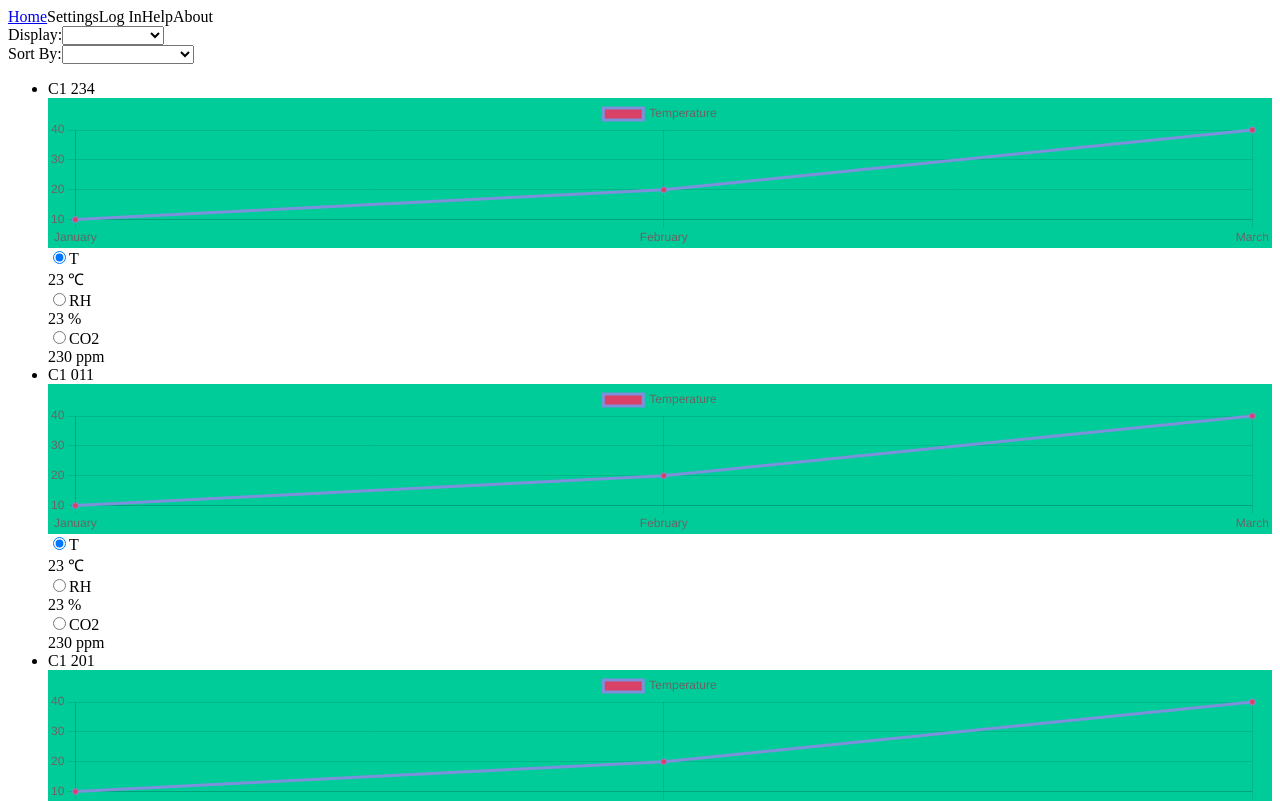
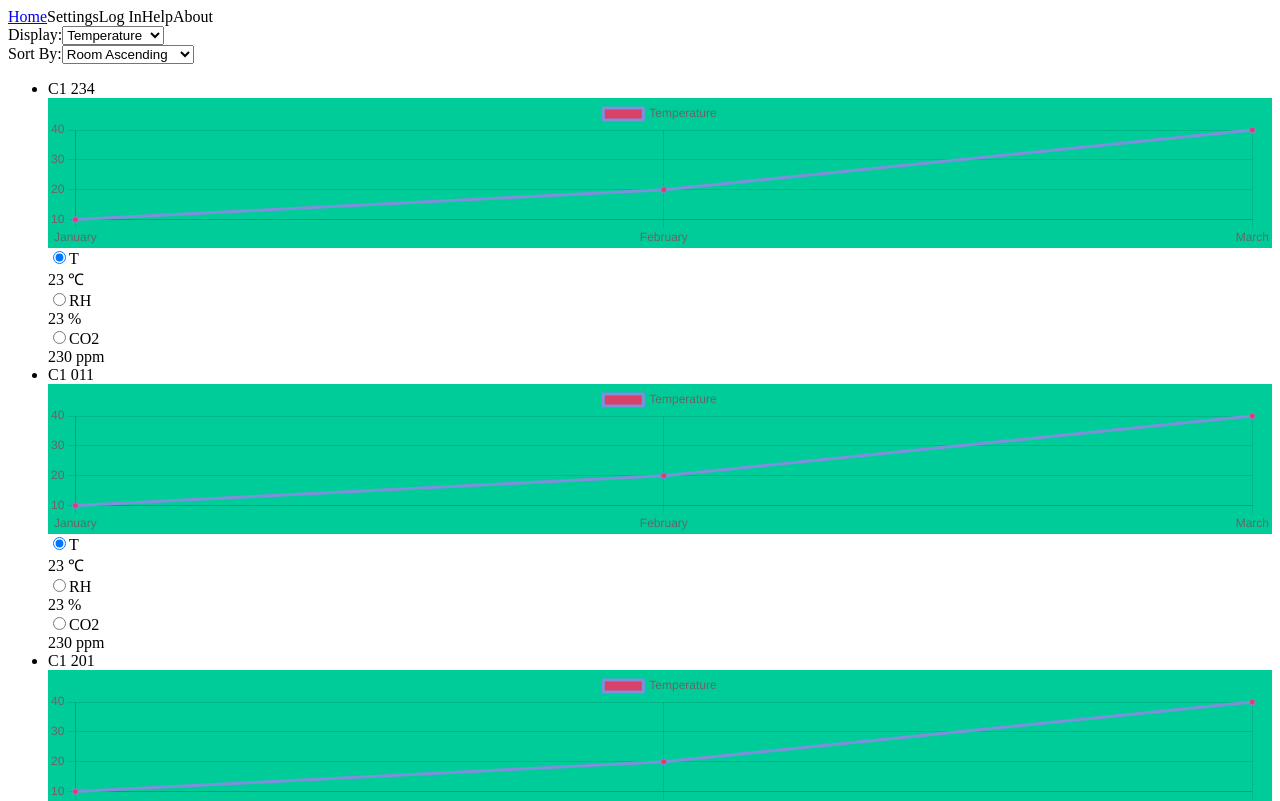
Before and after one commit to alpicylu/AiRQuality, a Nuxt app: page / in a window 1280 px wide. Shown: the top 801 px of the page. Built offline with nearby package versions, Linux system fonts and the light colour scheme.

Commit message:
display dropdown affects all charts

```diff
--- a/components/DropDownList.vue
+++ b/components/DropDownList.vue
@@ -1,10 +1,10 @@
 <template>
     <form class="flex flex-1 flex-wrap w-4/12 justify-end">
-        <label :for="name.toLowerCase()" class="whitespace-nowrap text-xl text-gray-600 mr-2">{{ name }}:</label>
-        <select :name="name.toLowerCase()" :id="name.toLowerCase()" :value="selectedOption"
+        <label :for="name" class="whitespace-nowrap text-xl text-gray-600 mr-2">{{ name }}:</label>
+        <select :name="name.toLowerCase()" :id="name" :value="selectedOption"
             @input="$emit('update:selectedOption', ($event.target as HTMLSelectElement).value)"
             class="px-5 rounded-full text-base">
-            <option v-for="opt in options"
+            <option v-for="(opt, index) in options"
                 :key="opt"
                 :value="opt.toLowerCase()">{{ opt }}
             </option>
--- a/components/GeneralChart.vue
+++ b/components/GeneralChart.vue
@@ -35,6 +35,7 @@ ChartJS.register(Title, Tooltip, Legend, LineElement, PointElement, CategoryScal
 const tempCheck = ref(false)
 onMounted(() => {
     tempCheck.value = true
+    console.log(props.checkAllRadios)
 })
 const rehuCheck = ref(false)
 const co2cCheck = ref(false)
@@ -77,7 +78,25 @@ const backgroundColorPlugin = computed(() => {
     }
 });
 
-console.log(props.checkAllRadios)
+//I want the value from the "display" dropdown to set the checked status on all apropriate checkboxes
+//watching props requires "wraping" the prop in a lambda
+watch(() => props.checkAllRadios, (newCheck, oldCheck) => {
+    if (newCheck === "temperature"){
+        rehuCheck.value = co2cCheck.value = false
+        tempCheck.value = true
+        radioButtonsRead.value = 'temp'
+    }
+    else if (newCheck === "rel. humidity"){
+        tempCheck.value = co2cCheck.value = false
+        rehuCheck.value = true
+        radioButtonsRead.value = 'rehu'
+    }
+    else if (newCheck === "co2 content"){
+        rehuCheck.value = tempCheck.value = false
+        co2cCheck.value = true
+        radioButtonsRead.value = 'co2c'
+    }
+})
 
 var radioButtonsRead = ref("");
 watch(radioButtonsRead, (newRead, oldread) => {
--- a/pages/index.vue
+++ b/pages/index.vue
@@ -9,10 +9,12 @@
             <li v-for="r in roomList"> <GeneralChart :room="r" :checkAllRadios="displayValue" /> </li>
         </ul>
     </div>
+    <!-- <div class="text-xl">{{ displayValue }}</div> -->
 </template>
 
 <script setup lang="ts">
 
+//make those into enums
 const displayOptions = ref([
     "Temperature",
     "Rel. Humidity",
@@ -24,8 +26,9 @@ const sortOptions = ref([
     "Best First",
     "Worst First"
 ])
-const displayValue = ref("");
-const sortValue = ref("");
+const displayValue = ref(displayOptions.value[0].toLowerCase());
+const sortValue = ref(sortOptions.value[0].toLowerCase());
+
 
 const roomList: string[] = ["C1 234", "C1 011", "C1 201", "C2 101", "C2 201"]
 
```
